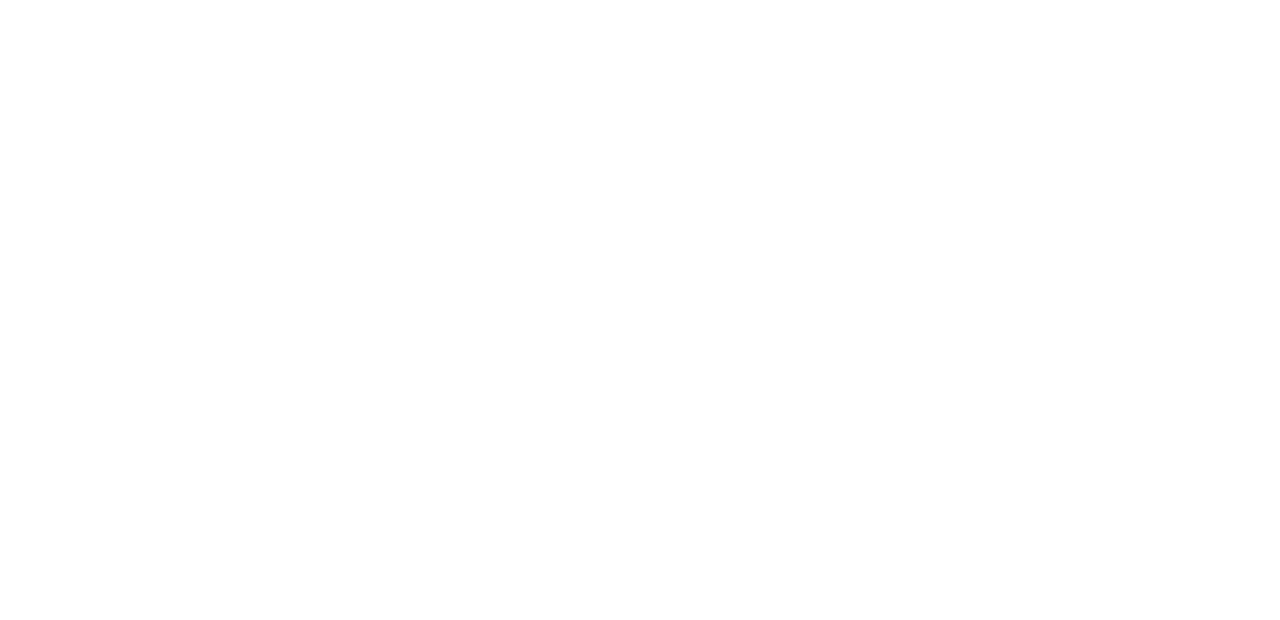
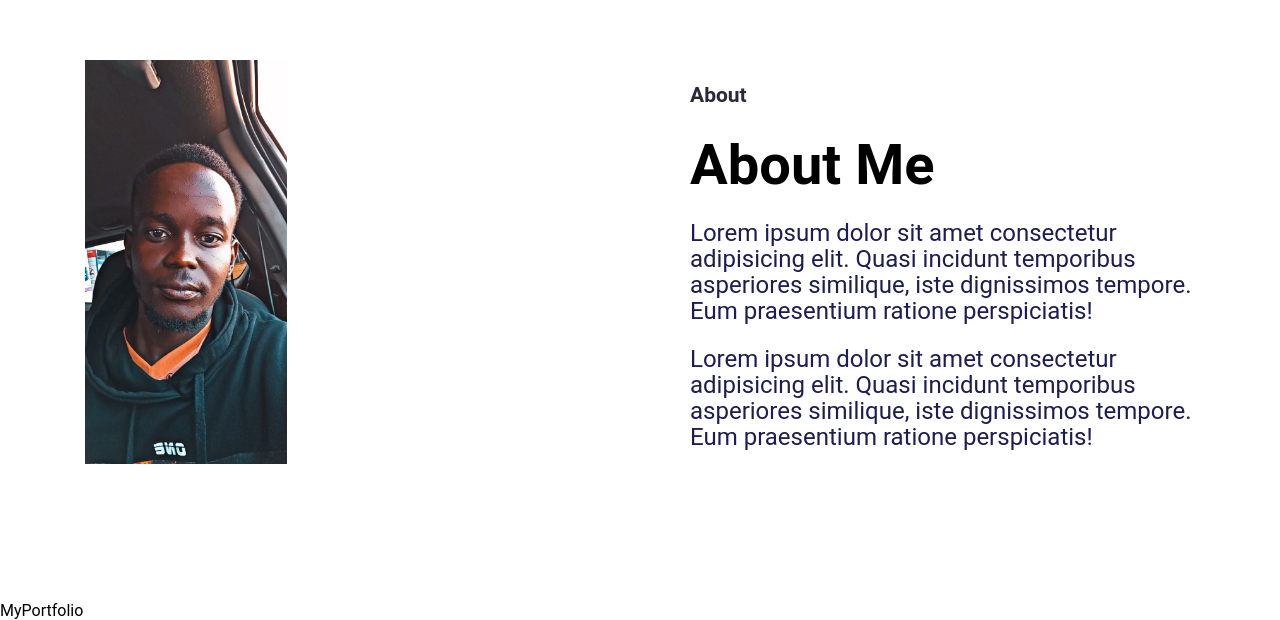
Before and after one commit to Aftermath001/Adams-Alvin-portfolio-website, a React (Create React App) app in the folder my-app/: page / in a window 1280 px wide. Shown: the part 2004-2624 px from the top of the page. Before the commit the page ends 1931 px from the top, so only its background shows below. Built offline with nearby package versions, Linux system fonts and the light colour scheme; the HTML template or start-up script is replaced by a standard one.

Commit message:
About Me

```diff
--- a/my-app/src/App.css
+++ b/my-app/src/App.css
@@ -326,7 +326,18 @@
 }
 
 
+/* Skills Section Ends Herer */
 
-
-
-/* Skills Section Ends Herer */
+/* About Me */
+.about-section{
+  display: grid;
+  padding: 133.33px 85.3px;
+  align-items: center;
+  gap: 100px;
+  grid-template-columns: repeat(2, 1fr);
+}
+.about-section-img > img {
+  width: 40%;
+  height: 30%;
+}
+/* About Me Ends Here */
--- a/my-app/src/Pages/Home/AboutMe.jsx
+++ b/my-app/src/Pages/Home/AboutMe.jsx
@@ -0,0 +1,29 @@
+import React from 'react'
+
+function AboutMe() {
+  return (
+   <section id='AboutMe' className='about-section'>
+    <div className='about-section-img'>
+        <img src='/images/Adams.jpg' alt='About Me'/>
+    </div>
+    <div className='hero-section-content-section-box-about-section-box'>
+        <div className='hero-section-content'>
+            <p className='section-title'>About</p>
+            <h1 className='hero-section-content-box'>About Me</h1>
+            <p className='hero-section-description'>
+                Lorem ipsum dolor sit amet consectetur adipisicing elit. Quasi incidunt
+                temporibus asperiores similique, iste dignissimos tempore. Eum praesentium
+                ratione perspiciatis!
+            </p>
+            <p className='hero-section-description'>
+                Lorem ipsum dolor sit amet consectetur adipisicing elit. Quasi incidunt
+                temporibus asperiores similique, iste dignissimos tempore. Eum praesentium
+                ratione perspiciatis!
+            </p>
+        </div>
+    </div>
+   </section>
+  )
+}
+
+export default AboutMe
--- a/my-app/src/Pages/Home/HomeScreen/Index.jsx
+++ b/my-app/src/Pages/Home/HomeScreen/Index.jsx
@@ -1,6 +1,8 @@
 import HeroSection from "../HeroSection";
 import React from 'react'
 import MySkills from "../MySkills"
+import AboutMe from "../AboutMe";
+import MyPortfolio from "../MyPortfolio";
 
 
 function Index() {
@@ -8,6 +10,8 @@
    <>
    <HeroSection />
    <MySkills />
+   <AboutMe />
+   <MyPortfolio />
    </>
   )
 }
--- a/my-app/src/Pages/Home/MyPortfolio.jsx
+++ b/my-app/src/Pages/Home/MyPortfolio.jsx
@@ -0,0 +1,9 @@
+import React from 'react'
+
+function MyPortfolio() {
+  return (
+    <div>MyPortfolio</div>
+  )
+}
+
+export default MyPortfolio
```
Also changed, not shown: my-app/public/images/Adams.jpg (added).
